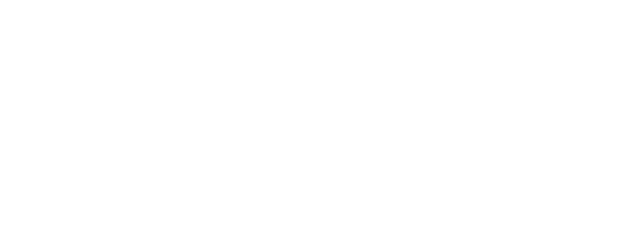
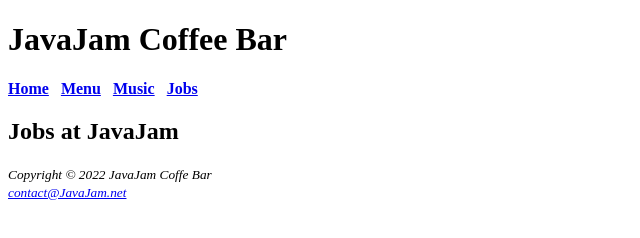
Before and after one commit to lucass-bakeryy/JavaJam, a plain HTML site: page jobs.html in a window 1280 px wide. Shown: the whole page, without its empty margins (0-640 px from the left). Drawn offline with Linux system fonts and the light colour scheme.

Commit message:
Update jobs.html

```diff
--- a/jobs.html
+++ b/jobs.html
@@ -1,10 +1,27 @@
 <!DOCTYPE html>
 <html lang="en">
 <head>
-<title></title>
+<title>JavaJam Coffee Bar Music</title>
 <meta charset="utf-8">
 </head>
 <body>
-
+<h1>JavaJam Coffee Bar</h1>
+<nav>
+<b>
+<a href="index.html">Home</a> &nbsp;
+<a href="menu.html">Menu</a> &nbsp;
+<a href="music.html">Music</a> &nbsp;
+<a href="jobs.html">Jobs</a>
+</b>
+</nav>
+<main>
+<h2>Jobs at JavaJam</h2>
+</main>
+<footer>
+<small><i>
+  Copyright &copy; 2022 JavaJam Coffe Bar<br>
+  <a href="mailto:lsolis26@bbrook.k12.nj.us">contact@JavaJam.net</a>
+</i></small>
+</footer>
 </body>
 </html>
```
